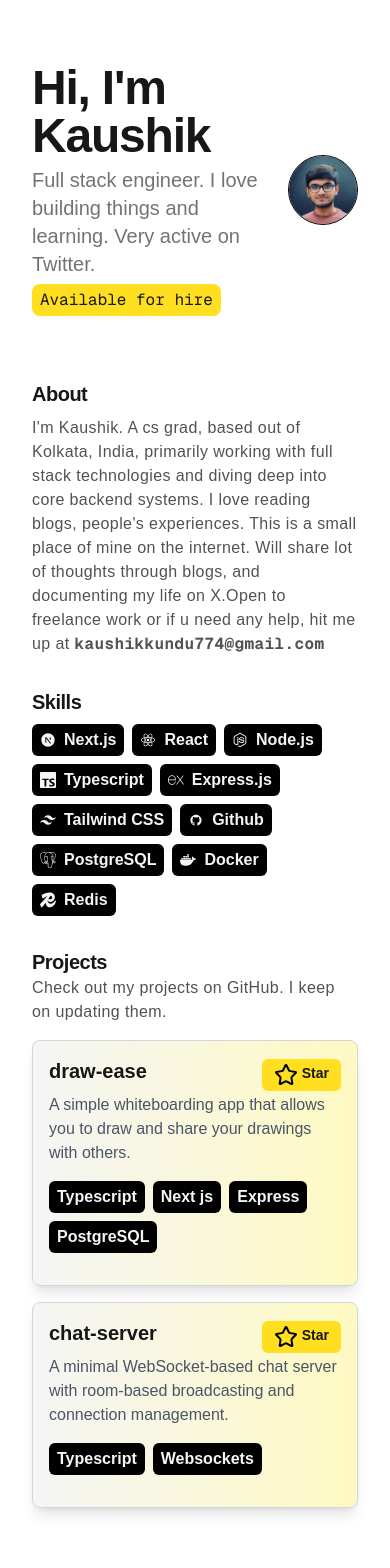
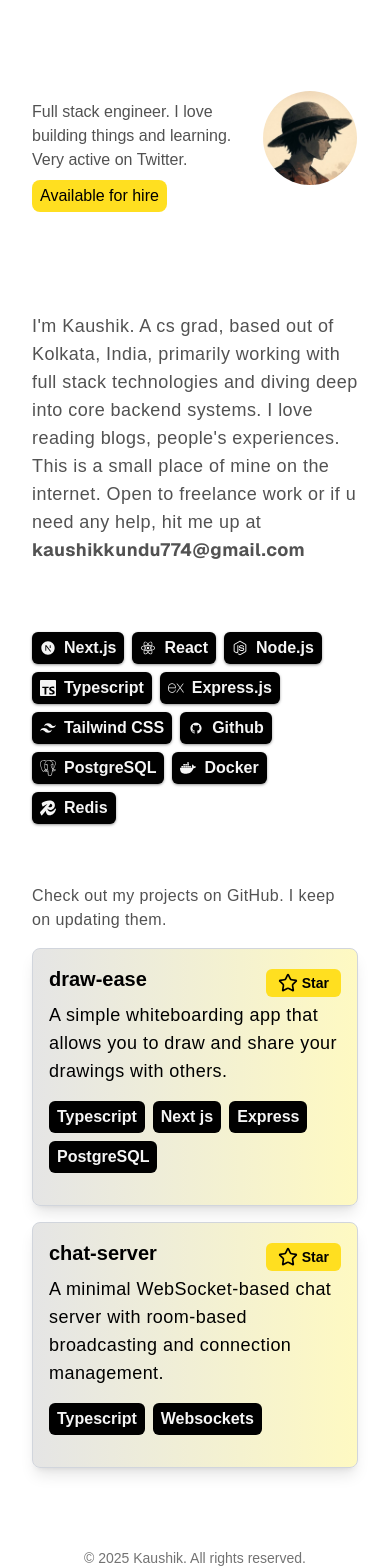
Before and after one commit to KaushikKundu/portfolio, a Next.js app: page / in a window 390 px wide. Shown: the top 1568 px of the page. Built offline with nearby package versions, Linux system fonts and the light colour scheme.

Commit message:
fix:responsiveness

```diff
--- a/src/app/page.tsx
+++ b/src/app/page.tsx
@@ -1,6 +1,6 @@
 
 import Image from "next/image";
-import Button from "@/components/Button";
+import Button, { SkillButton } from "@/components/Button";
 import Card from "@/components/Card";
 import { RiNextjsFill, RiNodejsFill, RiReactjsFill, RiTailwindCssFill } from "react-icons/ri";
 import { SiDocker, SiExpress, SiPostgresql, SiRedis, SiTypescript } from "react-icons/si";
@@ -9,7 +9,7 @@ import { DiGithubBadge } from "react-icons/di";
 export default function Home() {
   const skills = [
     {
-      icon: <RiNextjsFill/>,
+      icon: <RiNextjsFill />,
       name: "Next.js"
     },
     {
@@ -17,19 +17,19 @@ export default function Home() {
       name: "React"
     },
     {
-      icon: <RiNodejsFill/>,
+      icon: <RiNodejsFill />,
       name: "Node.js"
     },
     {
-      icon: <SiTypescript/>,
+      icon: <SiTypescript />,
       name: "Typescript"
     },
     {
-      icon: <SiExpress/>,
+      icon: <SiExpress />,
       name: "Express.js"
     },
     {
-      icon: <RiTailwindCssFill/>,
+      icon: <RiTailwindCssFill />,
       name: "Tailwind CSS"
     },
     {
@@ -72,37 +72,50 @@ export default function Home() {
 
   ]
   return (
-    <main className="max-w-3xl mx-auto min-h-screen p-8 flex flex-col gap-y-8">
-      <section className="flex items-center justify-between space-x-4 my-8">
-        <div className="flex flex-col gap-y-1.5">
-          <h1 className="font-extrabold text-5xl tracking-tight">Hi, I&apos;m Kaushik</h1>
-          <p className="text-xl text-neutral-500 ">Full stack engineer. I love building things and learning. Very active on Twitter.</p>
-          <button className="bg-yellow-300 w-fit py-1 px-2 rounded-lg font-mono">Available for hire</button>
+    <main className="max-w-3xl mx-auto min-h-screen p-8 flex flex-col gap-y-8 text-white">
+      <section className="flex items-center space-x-4 my-8">
+        <div className="flex-1 min-w-0">
+          <h1 className="font-extrabold text-3xl md:text-4xl lg:text-5xl tracking-tight">
+            Hi, I&apos;m Kaushik
+          </h1>
+          <p className="text-base md:text-lg lg:text-xl text-neutral-600 dark:text-neutral-300 ">
+            Full stack engineer. I love building things and learning. Very active on Twitter.
+          </p>
+          <button className="bg-yellow-300 w-fit py-1 px-2 rounded-lg  text-black mt-2 text-md">
+            Available for hire
+          </button>
         </div>
-        <div >
-          <Image src="/profilepic.jpeg" width={200} height={200} alt="logo" className="border border-black rounded-full" />
+        <div className="flex-shrink-0">
+          <Image
+            src="/image.png"
+            width={300}
+            height={300}
+            alt="logo"
+            className="border rounded-full w-24 h-24 sm:w-32 sm:h-32 md:w-40 md:h-40 object-cover"
+          />
         </div>
       </section>
+
       <section className="flex flex-col gap-y-2">
         <h1 className="font-black text-xl tracking-tight">About </h1>
-        <p className="text-neutral-600 tracking-wide ">I&apos;m Kaushik. A cs grad, based out of Kolkata, India, primarily working with full stack technologies and diving deep into core backend systems. I love reading blogs, people&apos;s experiences. This is a small place of mine on the internet. Will share lot of thoughts through blogs, and documenting my life on X.Open to freelance work or if u need any help, hit me up at <strong className="font-mono hover:underline">kaushikkundu774@gmail.com</strong> </p>
+        <p className="text-neutral-600 text-lg tracking-wide dark:text-neutral-200 ">I&apos;m Kaushik. A cs grad, based out of Kolkata, India, primarily working with full stack technologies and diving deep into core backend systems. I love reading blogs, people&apos;s experiences. This is a small place of mine on the internet. Open to freelance work or if u need any help, hit me up at <strong className="font-sans hover:underline">kaushikkundu774@gmail.com</strong> </p>
       </section>
       <section>
         <h1 className="font-black text-xl tracking-tight">Skills</h1>
         <div className="flex flex-wrap gap-2 mt-2">
-          {skills.map((skill, index)=> (
-            <Button key={index}>{skill.icon}{skill.name}</Button>
+          {skills.map((skill, index) => (
+            <SkillButton key={index}>{skill.icon}{skill.name}</SkillButton>
           ))}
         </div>
       </section>
       <section>
         <h1 className="font-black text-xl tracking-tight">Projects</h1>
         <div className="flex flex-col gap-y-2">
-          <p className="text-neutral-600 tracking-wide">Check out my projects on GitHub. I keep on updating them.</p>
+          <p className="text-neutral-600 tracking-wide dark:text-white">Check out my projects on GitHub. I keep on updating them.</p>
         </div>
         <div>
           {
-            projects.map((project,index) => (
+            projects.map((project, index) => (
               <Card
                 key={index}
                 name={project.name}
--- a/src/components/Button.tsx
+++ b/src/components/Button.tsx
@@ -5,3 +5,8 @@ export default function Button({children}: {children: React.ReactNode}) {
         <div className='bg-black rounded-md px-2 py-1 flex gap-2 items-center justify-center text-neutral-100 w-fit font-semibold'>{children}</div>
     )
 }
+export function SkillButton({children}: {children: React.ReactNode}) {
+    return (
+        <div className='bg-black rounded-md px-2 py-1 flex gap-2 items-center justify-center text-neutral-100 w-fit font-semibold shadow-sm shadow-neutral-400'>{children}</div>
+    )
+}
--- a/src/components/Card.tsx
+++ b/src/components/Card.tsx
@@ -14,27 +14,26 @@ interface cardProps {
 }
 export default function Card({ name, description, links, skillsArray }: cardProps) {
     return (
-        <div className='border border-gray-300 shadow-lg rounded-lg p-4 bg-linear-to-r from-neutral-100 to-yellow-100  hover:shadow-2xl transition-shadow my-4 duration-300 cursor-pointer'>
+        <div className='border border-gray-300 shadow-lg rounded-lg p-4 bg-linear-to-r from-neutral-200 to-yellow-100  hover:shadow-2xl transition-shadow my-4 duration-300 cursor-pointer'>
             <div className='flex items-center justify-between'>
-                <h2 className='text-xl font-semibold mb-2'>{name}</h2>
+                <h2 className='text-xl font-semibold mb-2 text-black'>{name}</h2>
                 <div>
                     {
                         links.map((link, index) => (
-                            <Link key={index} href={link.href} target="_blank" rel="noopener noreferrer" className='bg-yellow-300 px-3 py-1 rounded-md text-sm font-semibold cursor-pointer flex gap-x-1 hover:bg-yellow-400 transition-colors'>
-                                <Star color='black' />
+                            <Link key={index} href={link.href} target="_blank" rel="noopener noreferrer" className='bg-yellow-300 px-3 py-1 rounded-md text-sm font-semibold cursor-pointer flex gap-x-1 justify-center text-black items-center hover:bg-yellow-400 transition-colors'>
+                                <Star color='black' size={20}/>
                                 Star
                             </Link>
                         ))
                     }
                 </div>
             </div>
-            <p className='text-gray-600 mb-4'>{description}</p>
+            <p className='text-black font-medium text-lg mb-4 tracking-wide'>{description}</p>
             <div className='flex flex-wrap gap-2 mb-4'>
                 {skillsArray.map((skill, index) => (
                     <Button key={index} >{skill}</Button>
                 ))}
             </div>
-
         </div>
     )
 }
```
Also changed, not shown: public/image.png (added). Lines whose indentation alone changed are shown as unchanged.
